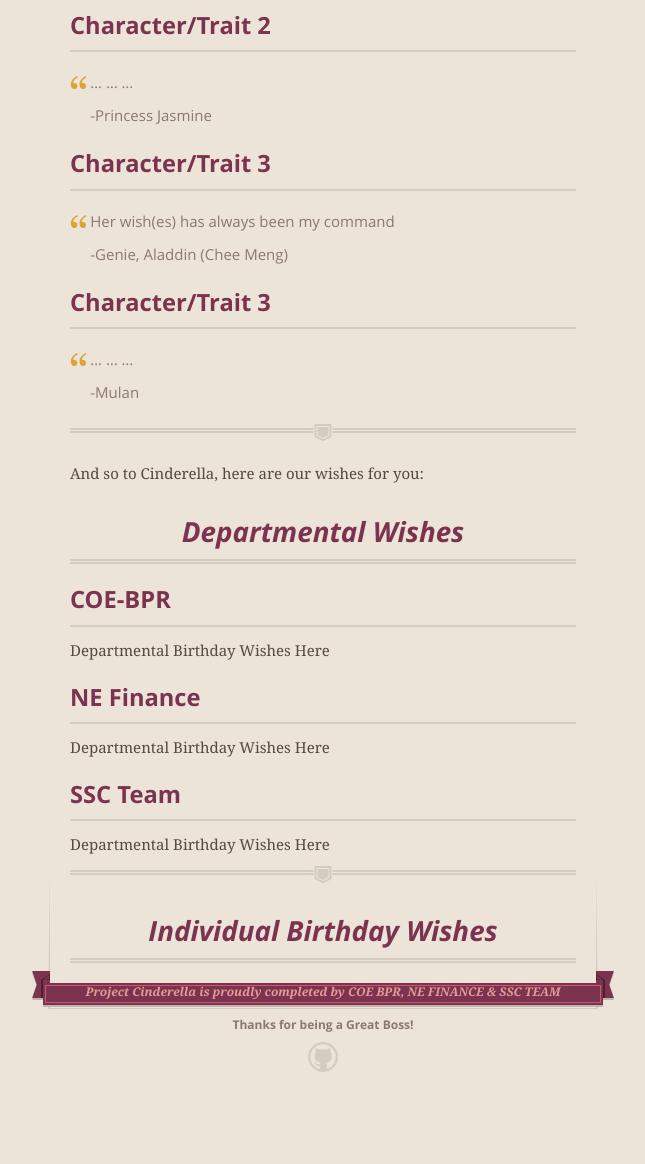
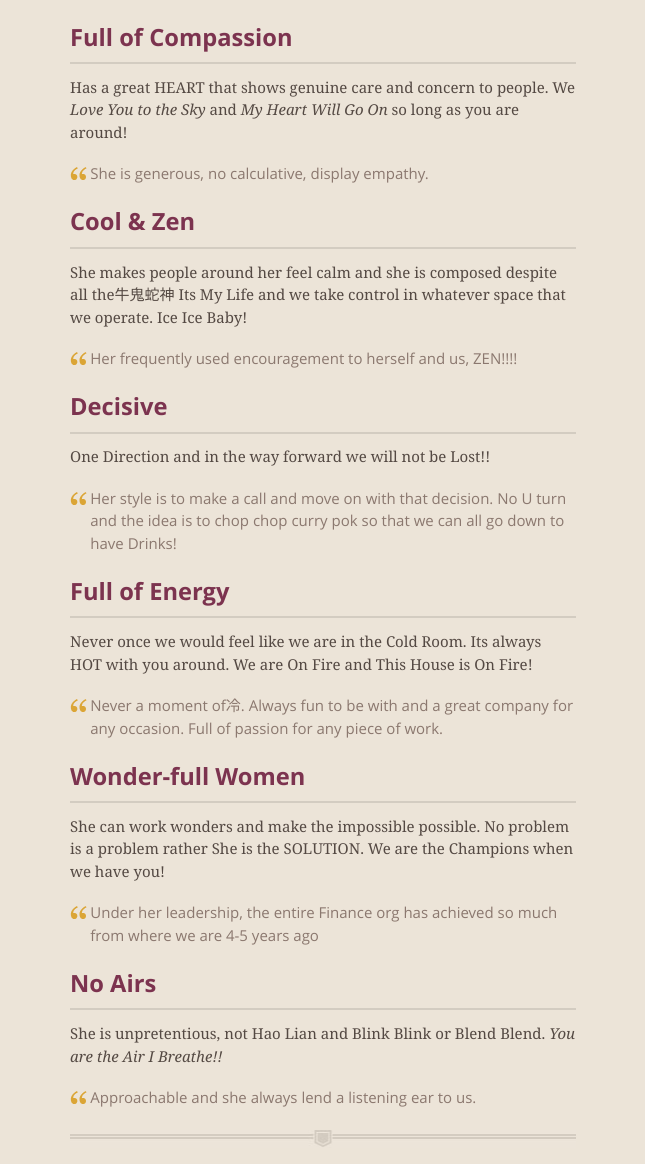
Before and after one commit to projectcinderella/projectcinderella.github.io, a Jekyll site: the page built from index.md, in a window 1280 px wide and 1400 px high, scrolled down 938 px, cut to the strip 236-1400 px from the top of the window. Shown: the whole strip, without its empty margins (317-962 px from the left). Built offline with Jekyll 4.4.1, drawn with Linux system fonts in a browser that asks for light colours; comment, search, counter and statistics services are not loaded; before the commit the page ends 2286 px from its top, so only the background shows below that; some of the changed text lies outside the part shown.

Commit message:
Update index.md

```diff
--- a/index.md
+++ b/index.md
@@ -7,9 +7,9 @@ Once upon a time in a faraway place, lived a kind and gentle young woman called
 
 ## Cinderella, as seen from the lens of her 7 friends:
 
-#### <img src="https://raw.githubusercontent.com/projectcinderella/projectcinderella.github.io/master/assets/images/Elsa.jpg" alt="Example" width="80" height="80">     She's a free spirited lady
+#### <img src="https://raw.githubusercontent.com/projectcinderella/projectcinderella.github.io/master/assets/images/Elsa.jpg" alt="Example" width="80" height="80">     Free spirited lady
 
-> Nothing stops this Cinderella from doing what she wants.
+Nothing stops this Cinderella from doing what she wants.
 > _She_ don’t care what they’re going to say. Let the storm rage on. The cold never bothered _her_ anyway.
 **-Elsa, Frozen**
 
@@ -19,20 +19,30 @@ Once upon a time in a faraway place, lived a kind and gentle young woman called
     <source src="https://raw.githubusercontent.com/projectcinderella/projectcinderella.github.io/master/assets/chey/Dance.webmhd.webm"></source>
 </video>
 
-#### Character/Trait 2
->  ... ... ...
->
-> -Princess Jasmine
+#### Full of Compassion
+Has a great HEART that shows genuine care and concern to people. We *Love You to the Sky* and *My Heart Will Go On* so long as you are around!
+>She is generous, no calculative, display empathy.
 
-#### Character/Trait 3
-> Her wish(es) has always been my command
->
-> -Genie, Aladdin (Chee Meng)
+#### Cool & Zen
+She makes people around her feel calm and she is composed despite all the牛鬼蛇神
+Its My Life and we take control in whatever space that we operate. Ice Ice Baby!
+>Her frequently used encouragement to herself and us, ZEN!!!!
 
-#### Character/Trait 3
-> ... ... ...
->
-> -Mulan
+#### Decisive
+One Direction and in the way forward we will not be Lost!!
+>Her style is to make a call and move on with that decision. No U turn and the idea is to chop chop curry pok so that we can all go down to have Drinks!
+
+#### Full of Energy
+Never once we would feel like we are in the Cold Room. Its always HOT with you around. We are On Fire and This House is On Fire!
+>Never a moment of冷. Always fun to be with and a great company for any occasion. Full of passion for any piece of work.
+
+#### Wonder-full Women
+She can work wonders and make the impossible possible. No problem is a problem rather She is the SOLUTION. We are the Champions when we have you!
+> Under her leadership, the entire Finance org has achieved so much from where we are 4-5 years ago
+
+#### No Airs
+She is unpretentious, not Hao Lian and Blink Blink or Blend Blend. *You are the Air I Breathe!!*
+> Approachable and she always lend a listening ear to us.
 
 * * *
 
```
